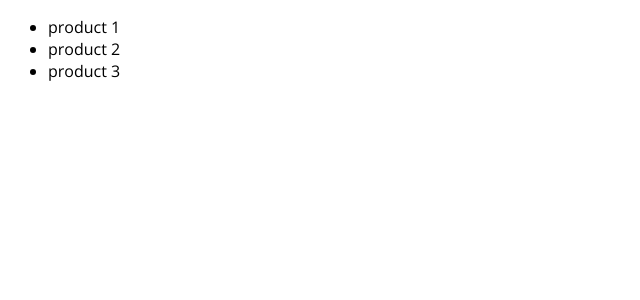
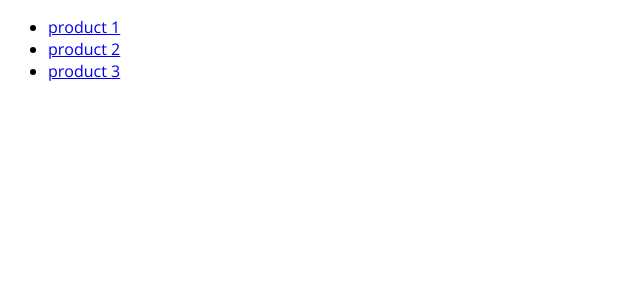
Before and after one commit to mahoonio/nextjs-course, a Next.js app: page / in a window 1280 px wide. Shown: the top 300 px of the page, without its empty margins (0-640 px from the left). Built offline with nearby package versions, Linux system fonts and the light colour scheme.

Commit message:
getStaticPaths.

```diff
--- a/pages/index.js
+++ b/pages/index.js
@@ -1,12 +1,15 @@
 import path from 'path';
 import fs from 'fs/promises';
+import Link from 'next/link';
 const HomePage = (props) => {
   const { products } = props;
   return (
     <div>
       <ul>
         {products.map((item) => (
-          <li key={item.id}>{item.title}</li>
+          <li key={item.id}>
+            <Link href={`/${item.id}`}>{item.title}</Link>
+          </li>
         ))}
       </ul>
     </div>
```
Also changed, not shown: pages/[pid].js (+12 -1 lines).
